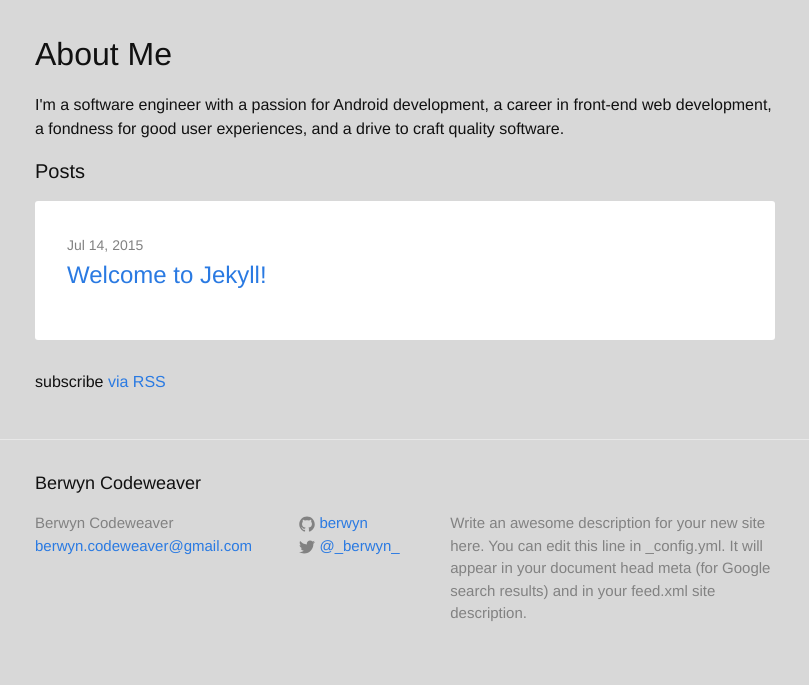
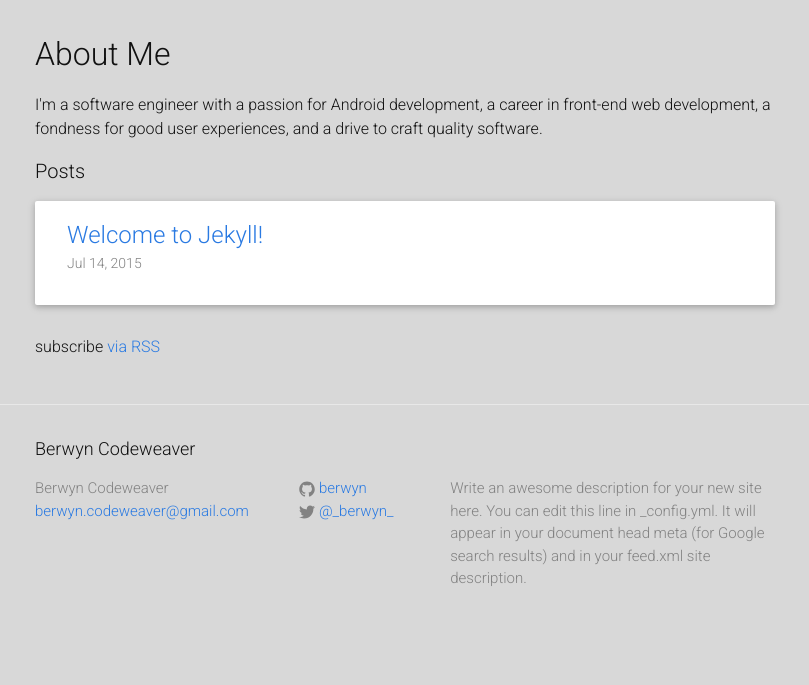
Before and after one commit to berwyn/codeweaver, a Jekyll site: the page built from index.html, in a window 1280 px wide. Shown: the part 400-1085 px from the top of the page, without its empty margins (235-1044 px from the left). Built offline with Jekyll 4.4.1, drawn with Linux system fonts in a browser that asks for light colours; after the commit the page ends 1050 px from its top, so only the background shows below that.

Commit message:
The Jekyll-ing 2: Electric Boogaloo

```diff
--- a/_sass/_layout.scss
+++ b/_sass/_layout.scss
@@ -53,8 +53,50 @@
 
 .card {
     background-color: white;
-    border-radius: 3px;
-    padding: 2rem;
+    border-radius: 2px;
+    box-shadow: 0 2px 5px 0 rgba(0, 0, 0, 0.16),
+                0 2px 10px 0 rgba(0, 0, 0, 0.12);
+    position: relative;
+
+    &.inline-card {
+        display: inline-block;
+    }
+
+    .card-hero {
+        background-color: rgba(0,0,0,0.1);
+        position: relative;
+
+        &::before {
+            content: '';
+            display: inline-block;
+            height: 100%;
+            margin-right: -0.25em;
+            vertical-align: middle;
+        }
+
+        img {
+            border-radius: 2px 2px 0 0;
+            position: relative;
+            top: 0;
+            right: 0;
+            bottom: 0;
+            left: 0;
+            vertical-align: middle;
+            width: 100%;
+        }
+    }
+
+    .card-content {
+        padding: 1rem 2rem;
+    }
+
+    .card-title {
+        margin-bottom: 0;
+    }
+
+    .card-subtitle {
+        margin-bottom: 15px;
+    }
 }
 
 /**
@@ -235,12 +277,50 @@
     font-size: 20px;
 }
 
-.post-list {
+.post-list,
+.job-list {
     margin-left: 0;
     list-style: none;
 
     > li {
         margin-bottom: $spacing-unit;
+    }
+}
+
+.job-list {
+    text-align: center;
+
+    .inline-card {
+        height: 350px;
+        margin: 0 10px 30px 10px;
+        text-align: left;
+        vertical-align: top;
+        width: 200px;
+
+        @include media-query($on-palm) {
+            margin: 10px 0;
+        }
+
+        .card-hero {
+            height: 200px;
+            width: 200px;
+
+            @include media-query($on-palm) {
+                width: 100%;
+                max-height: 200px;
+                overflow: hidden;
+            }
+
+            img {
+                @include media-query($on-palm) {
+                    top: -40%;
+                }
+            }
+        }
+
+        @include media-query($on-palm) {
+            width: 100%;
+        }
     }
 }
 
--- a/css/main.scss
+++ b/css/main.scss
@@ -3,10 +3,10 @@
 ---
 @charset "utf-8";
 
-
+@import url(//fonts.googleapis.com/css?family=Roboto:400,500,300,100,700,900);
 
 // Our variables
-$base-font-family: Helvetica, Arial, sans-serif;
+$base-font-family: 'Roboto', sans-serif;
 $base-font-size:   16px;
 $small-font-size:  $base-font-size * 0.875;
 $base-line-height: 1.5;
--- a/index.html
+++ b/index.html
@@ -19,11 +19,12 @@
     <ul class="post-list">
         {% for post in site.posts %}
             <li class="card">
-        <span class="post-meta">{{ post.date | date: "%b %-d, %Y" }}</span>
-
-        <h2>
+                <div class="card-content">
+                    <h2 class="card-title">
                       <a class="post-link" href="{{ post.url | prepend: site.baseurl }}">{{ post.title }}</a>
                     </h2>
+                    <h5 class="card-subtitle post-meta">{{ post.date | date: "%b %-d, %Y" }}</h5>
+                </div>
             </li>
         {% endfor %}
     </ul>
```
Also changed, not shown: _data/jobs.json (+32 -1 lines), about.html (added, +44 -0 lines), about.md (deleted, +0 -23 lines), images/mcx.jpeg (added), images/ucat.png (added), images/workfront.jpeg (added). Lines whose indentation alone changed are shown as unchanged.
